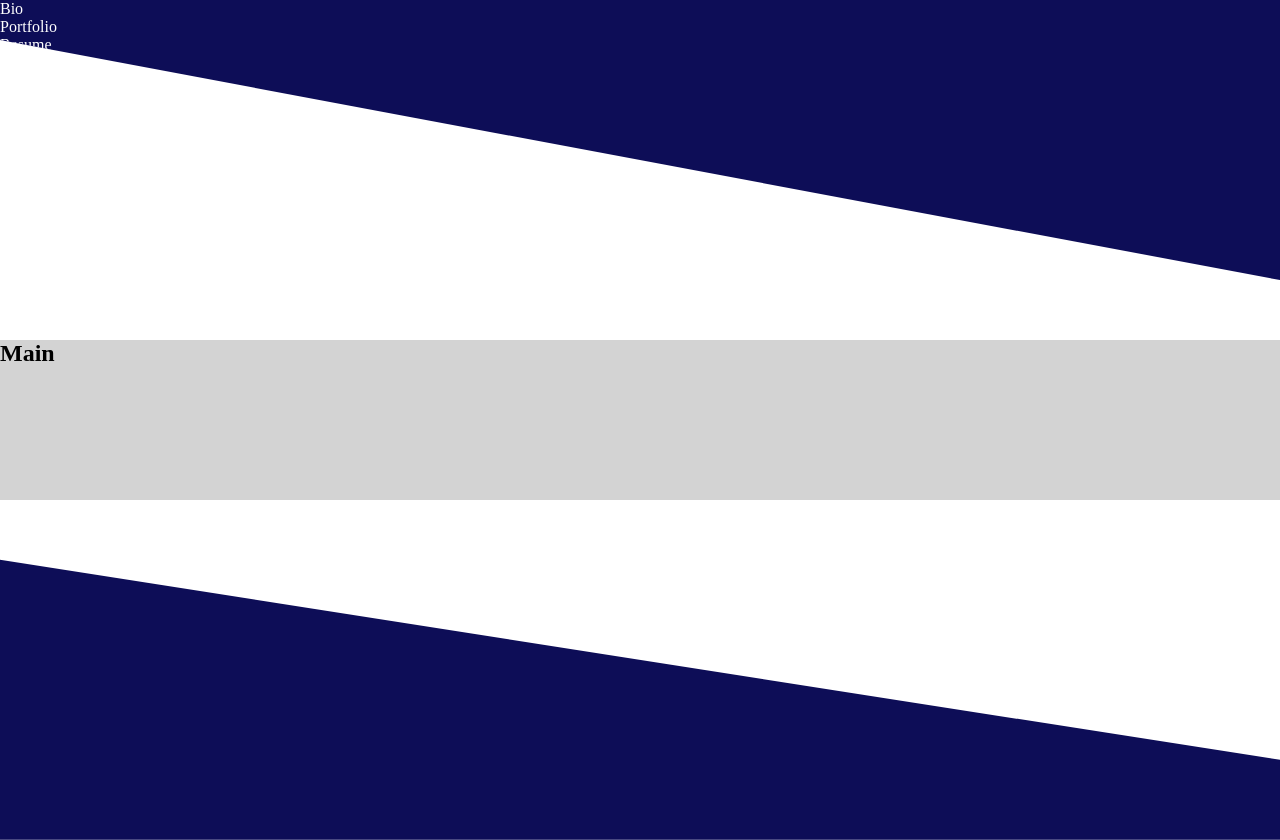
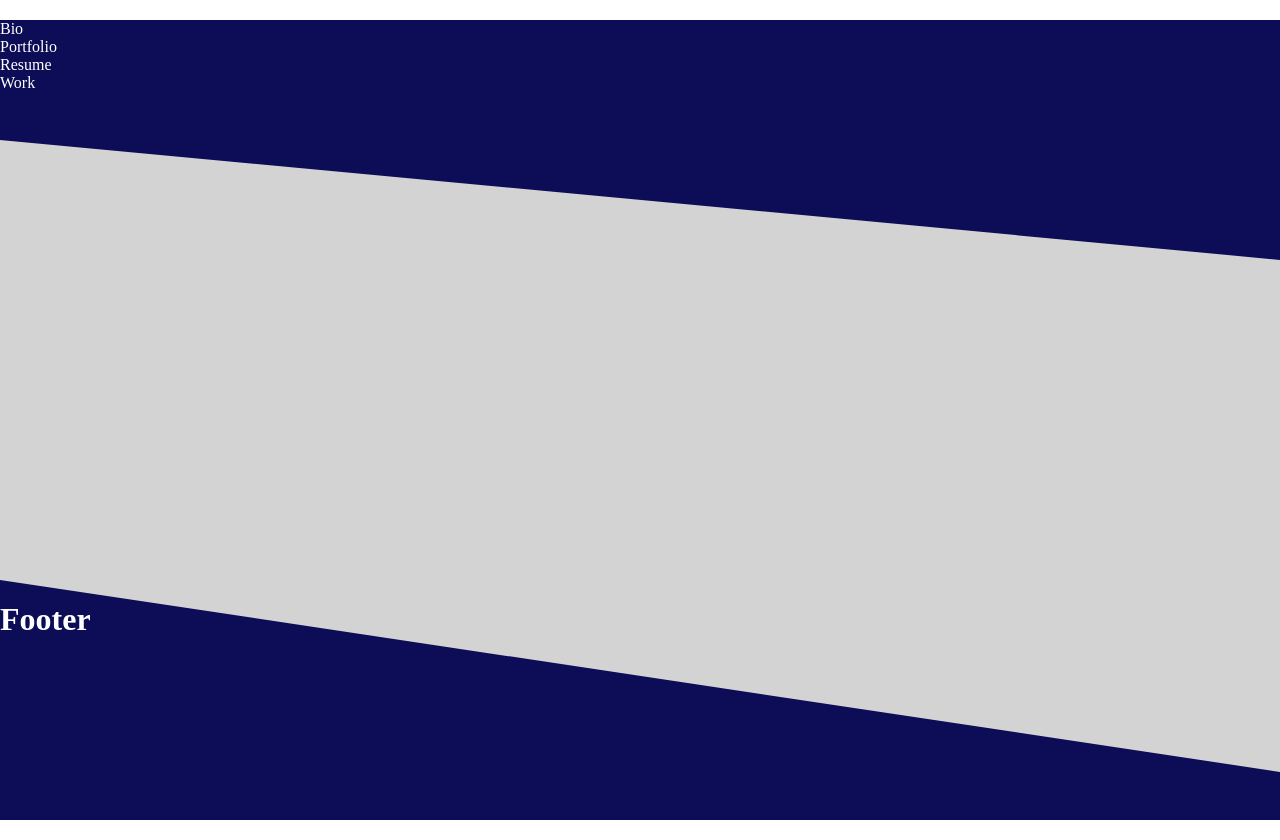
Before and after one commit to Runner-Dad84/Homepage, a plain HTML site: page index.htm in a window 1280 px wide. Drawn offline with Linux system fonts and the light colour scheme.

Commit message:
move footer over the main sectorion

```diff
--- a/index.htm
+++ b/index.htm
@@ -17,7 +17,7 @@
         <h2>Main</h1>
     </section>
     <footer>
-        <h2>Footer</h1>
+        <h1>Footer</h1>
     </footer>
 
 </body>
--- a/style.css
+++ b/style.css
@@ -4,20 +4,27 @@ body {
 }
 
 header {
+    z-index: 1;
+    position: absolute;
     background: rgb(13, 13, 87);
     color: white;
     width: 100%;
     height: 40vh;
-    clip-path: polygon(0% 0%, 100% 0%, 100% 35vh, 0% 5vh);
+    clip-path: polygon(0% 0%, 100% 0%, 100% 30vh, 0% 15vh);
 }
 #main {
+    z-index: 0;
+    position: relative;
     background: lightgrey;
-    height: 20vh;
+    height: 100vh;
 }
 footer {
+    z-index: 2;
+    position: absolute;
     background: rgb(13, 13, 87);
     color: white;
     width: 100%;
-    height: 40vh;
-    clip-path: polygon(0% 100%, 100% 100%, 100% 30vh, 0% 5vh);
+    height: 30vh;
+    margin-top: -30vh;
+    clip-path: polygon(0% 0%, 100% 80%, 100% 30vh, 0% 30vh);
 }
```
